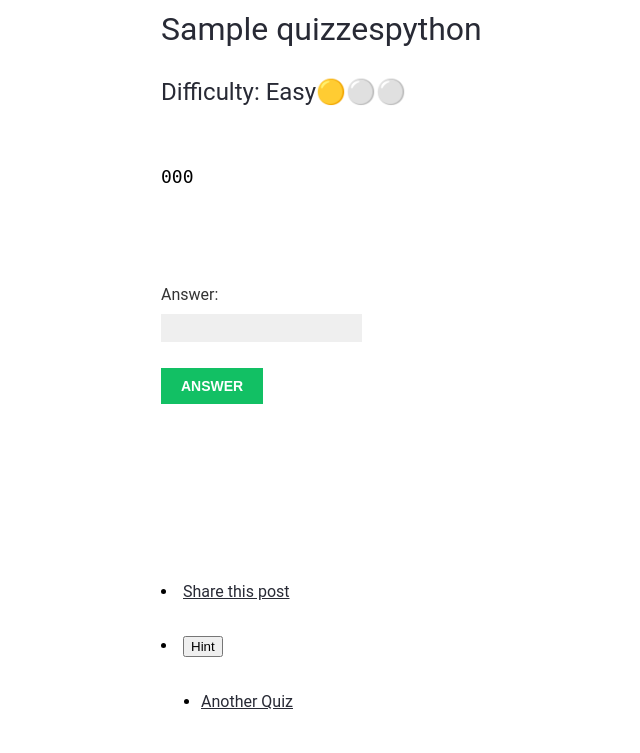
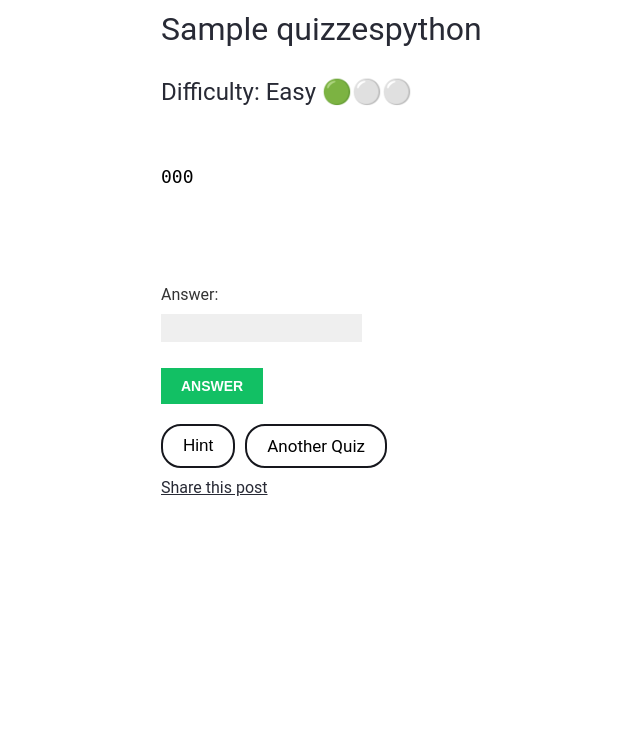
Before and after one commit to Kno777/QuizzesProject, a Django app: page /quiz/question/1/ in a window 1280 px wide. Shown: the part 47-800 px from the top of the page, without its empty margins (39-679 px from the left). Run offline with Django 4.2, Linux system fonts and the light colour scheme; a user stored in the database is signed in; tables that the repository leaves empty hold one stand-in row (values such as "Sample post"); some web fonts are replaced.

Commit message:
added div formating for front

```diff
--- a/quizzesapp/templates/quizzesapp/quizzes/detail.html
+++ b/quizzesapp/templates/quizzesapp/quizzes/detail.html
@@ -1,23 +1,24 @@
 {% extends "quizzesapp/base.html" %}
-{% block title %}{{ post.question }}{% endblock %}
+{% block title %} {{ post.question }}
+{% endblock %}
 {% block content %}
 {% load static %}
+
+<div class="questionTitle">
   <h1>{{ post.question }}</h1>
+</div>
+
+<div class="questionLevel">
   {%if "Easy" in post.section %}
-  <h2>{{ post.section }}🟡⚪️⚪️</h2>
+  <h2>{{ post.section }} 🟢⚪️⚪️</h2>
   {%elif "Medium" in post.section %}
-  <h2>{{ post.section }}🟡🟡⚪️</h2>
+  <h2>{{ post.section }} 🟡🟡⚪️</h2>
   {%else%}
-  <h2>{{ post.section }}🟡🟡🟡</h2>
+  <h2>{{ post.section }} 🔴🔴🔴</h2>
   {%endif%}
-  <style>
-    .code-style {
-      font-size: 18px;
-      line-height: 24px;
-      background-color: rgb(255, 255, 255);
-      color: #000000;
-    }
-  </style>
+</div>
+
+<div class="questionCode">
   <pre>
     <!--code Tag starts here -->
     <code class="code-style">
@@ -25,52 +26,49 @@
     <!--code Tag starts here -->
     </code>
   </pre>
+
+</div>
+
+<div class="AnswerSection">
   <form method="post" enctype="multipart/form-data">
     {{ form.as_p }}
     {% csrf_token %}
     <input type="submit" value="answer">
   </form>
-  <br>
-  <br>
-  <br>
-  <br>
-  <br>
-  <br>
-  <br>
-  <br>
-  <div>
-    {%if check_answer %}
-      <h1>{{post.solution}}</h1>
-      <li>
-        <a href="{% url "quizzesapp:code" %}">Code Check</a>
-      </li>
-    {%endif%}
+</div>
 
-  </div>
-  <p>
-    <li>
-      <a href="{% url "quizzesapp:quiz_share" post.id %}">
-        Share this post
-      </a>
-    </li>
-  </p>
-  <br>
+<div class="solutionCheck">
+  {%if check_answer %}
+  <h1>Solution:</h1>
+  <p>{{post.solution}}</p>
+  <li>
+    <a href="{% url "quizzesapp:code" %}">Code Check</a>
+  </li>
+  {%endif%}
+</div>
+
+<div class="hint">
+  {%if hint_check %}
+  <h1>Hint:</h1>
+  <p>{{post.hint}}</p>
+  {%endif%}
+</div>
+
+<div class="flex-container">
   <div>
     <form method="get">
-      <li>
-        <button name="hint" value="true">Hint
-      </li>
-    </form>
+      <button name="hint" value="true" class="hintButton generalButton">Hint</button>
   </div>
   <div>
-    {%if hint_check %}
-      <h1>{{post.hint}}</h1>
-    {%endif%}
+      <a href="{% url 'quizzesapp:quiz_detail' id=another_quiz %}" class="generalButton">Another Quiz</a>
   </div>
-  <br>
-  <div>
-    <ul>
-      <li><a href="{% url 'quizzesapp:quiz_detail' id=another_quiz %}">Another Quiz</a></li>
-    </ul>
-  </div>
+</div>
+
+<div class="shareButton">
+  <a href="{% url "quizzesapp:quiz_share" post.id %}">
+    Share this post
+  </a>
+</div>
+
+
 {% endblock %}
```
